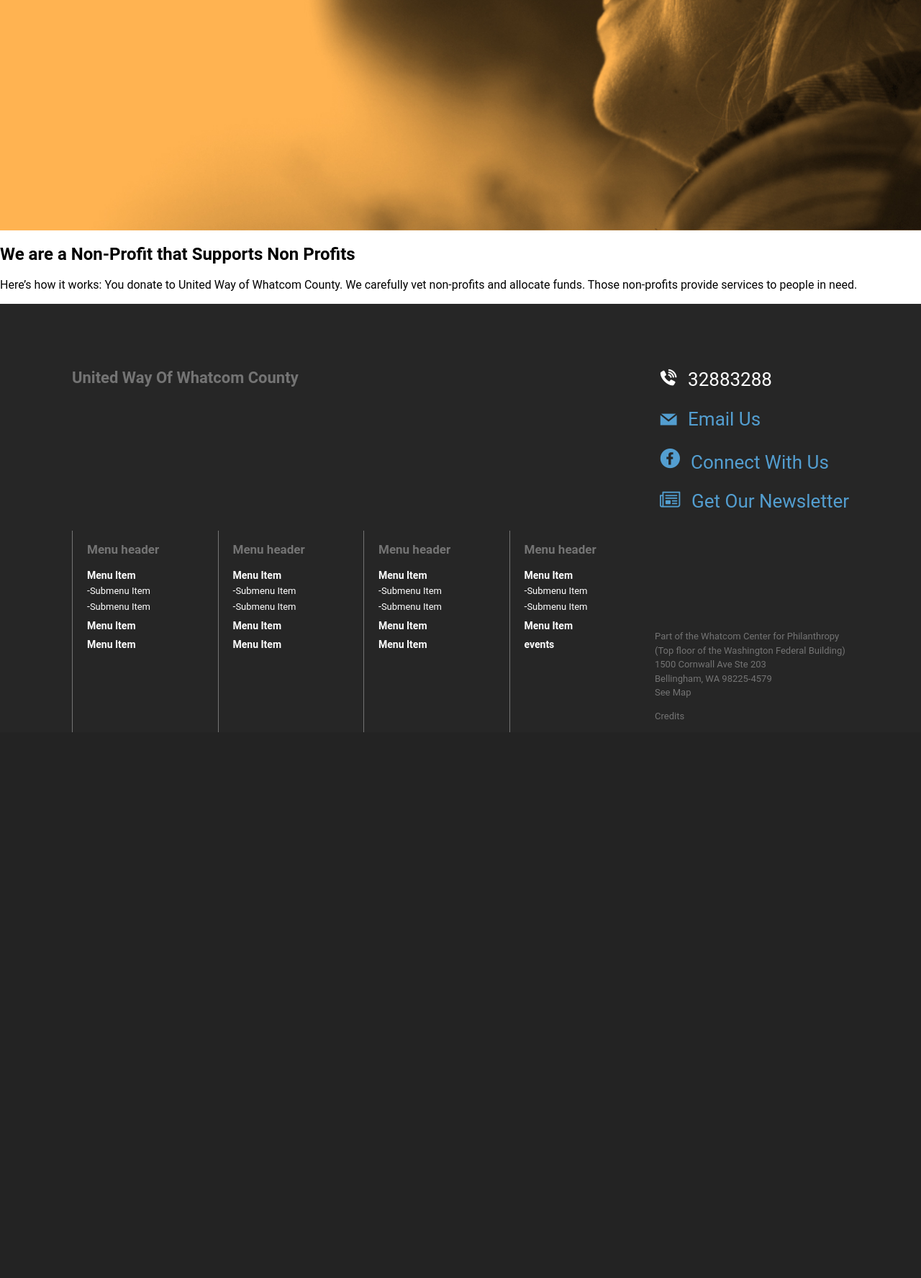
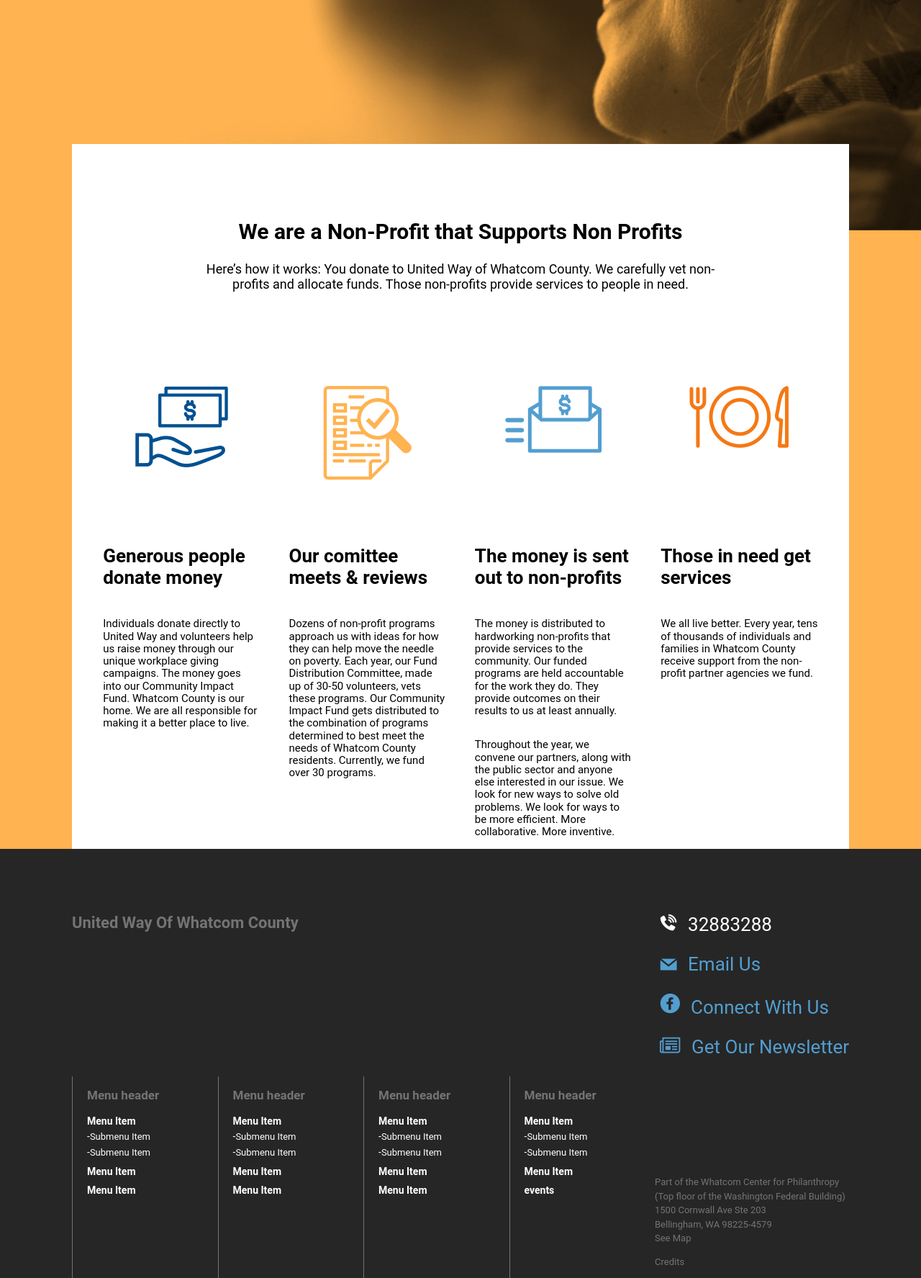
Before and after one commit to lukehtravis/unitedwaywhatcom, a PHP site: page /1.2-our-work.php in a window 1280 px wide. Shown: the part 595-2370 px from the top of the page at 72% size. Before the commit the page ends 1612 px from the top, so only its background shows below. Run offline with PHP 8.4, Linux system fonts and the light colour scheme.

Commit message:
edits to our work page

```diff
--- a/assets/css/_src/views/_our-work.scss
+++ b/assets/css/_src/views/_our-work.scss
@@ -15,3 +15,52 @@
     height:300px;
   }
 }
+
+.body-overlap {
+  background-color: $color-white;
+  @include pageSideMargins;
+  margin-top: -120px;
+  padding-top: 80px;
+  .top-text {
+    text-align: center;
+    width: 70%;
+    margin: 0 auto 130px;
+    h2 {
+      font-size: 30px;
+    }
+    p {
+      font-size: 18px;
+    }
+  }
+  .icon-grid {
+    display: flex;
+    margin: 0 4%;
+    h3 {
+      font-size: 26px;
+    }
+    p {
+      font-size: 15px;
+    }
+    .icon-column {
+      display: flex;
+      flex-direction: column;
+      align-items: center;
+      width: 22%;
+    }
+    .icon-column:nth-child(-n+3) {
+      margin-right: 4%;
+    }
+    .icon-column:nth-child(1) img {
+      margin-bottom: 83px;
+    }
+    .icon-column:nth-child(2) img {
+      margin-bottom: 65px;
+    }
+    .icon-column:nth-child(3) img {
+      margin-bottom: 103px;
+    }
+    .icon-column:nth-child(4) img {
+      margin-bottom: 110px;
+    }
+  }
+}
--- a/assets/css/main.css
+++ b/assets/css/main.css
@@ -1715,4 +1715,41 @@ form, .donation-form {
     .banner.our-work {
       height: 300px; } }
 
+.body-overlap {
+  background-color: white;
+  margin-left: 100px;
+  margin-right: 100px;
+  margin-top: -120px;
+  padding-top: 80px; }
+  .body-overlap .top-text {
+    text-align: center;
+    width: 70%;
+    margin: 0 auto 130px; }
+    .body-overlap .top-text h2 {
+      font-size: 30px; }
+    .body-overlap .top-text p {
+      font-size: 18px; }
+  .body-overlap .icon-grid {
+    display: flex;
+    margin: 0 4%; }
+    .body-overlap .icon-grid h3 {
+      font-size: 26px; }
+    .body-overlap .icon-grid p {
+      font-size: 15px; }
+    .body-overlap .icon-grid .icon-column {
+      display: flex;
+      flex-direction: column;
+      align-items: center;
+      width: 22%; }
+    .body-overlap .icon-grid .icon-column:nth-child(-n+3) {
+      margin-right: 4%; }
+    .body-overlap .icon-grid .icon-column:nth-child(1) img {
+      margin-bottom: 83px; }
+    .body-overlap .icon-grid .icon-column:nth-child(2) img {
+      margin-bottom: 65px; }
+    .body-overlap .icon-grid .icon-column:nth-child(3) img {
+      margin-bottom: 103px; }
+    .body-overlap .icon-grid .icon-column:nth-child(4) img {
+      margin-bottom: 110px; }
+
 /*# sourceMappingURL=main.css.map */
--- a/inc/1.2-our-work.php
+++ b/inc/1.2-our-work.php
@@ -1,3 +1,4 @@
+<div class="color-container orange-bg">
   <section class="banner our-work">
     <div class="headline">
       <h1>How We Do It</h1>
@@ -10,4 +11,32 @@
       <h2>We are a Non-Profit that Supports Non Profits</h2>
       <p>Here’s how it works: You donate to United Way of Whatcom County. We carefully vet non-profits and allocate funds. Those non-profits provide services to people in need.</p>
     </div>
+    <div class="icon-grid">
+      <div class="icon-column">
+        <img src="/assets/img/Dollar.png" />
+        <h3>Generous people donate money</h3>
+        <p>Individuals donate directly to United Way  and volunteers help us raise money through our unique workplace giving campaigns. The money goes into our Community Impact Fund. Whatcom County is our home. We are all responsible for making it a better place to live.</p>
+        <a href="#"></a>
+      </div>
+      <div class="icon-column">
+        <img src="/assets/img/Review.png" />
+        <h3>Our comittee meets & reviews</h3>
+        <p>Dozens of non-profit programs approach us with ideas for how they can help move the needle on poverty. Each year, our Fund Distribution Committee, made up of 30-50 volunteers, vets these programs. Our Community Impact Fund gets distributed to the combination of programs determined to best meet the needs of Whatcom County residents. Currently, we fund over 30 programs.</p>
+        <a href="#"></a>
+      </div>
+      <div class="icon-column">
+        <img src="/assets/img/Send.png" />
+        <h3>The money is sent out to non-profits</h3>
+        <p>The money is distributed to hardworking non-profits that provide services to the community. Our funded programs are held accountable for the work they do. They provide outcomes on their results to us at least annually.</p>
+        <p>Throughout the year, we convene our partners, along with the public sector and anyone else interested in our issue. We look for new ways to solve old problems. We look for ways to be more efficient. More collaborative. More inventive.</p>
+        <a href="#"></a>
+      </div>
+      <div class="icon-column">
+        <img src="/assets/img/Plate.png" />
+        <h3>Those in need get services</h3>
+        <p>We all live better. Every year, tens of thousands of individuals and families in Whatcom County receive support from the non-profit partner agencies we fund.</p>
+        <a href="#"></a>
+      </div>
+    </div>
   </section>
+</div>
```
Also changed, not shown: assets/img/Dollar.png (added), assets/img/Plate.png (added), assets/img/Review.png (added), assets/img/Send.png (added). Lines whose indentation alone changed are shown as unchanged.
